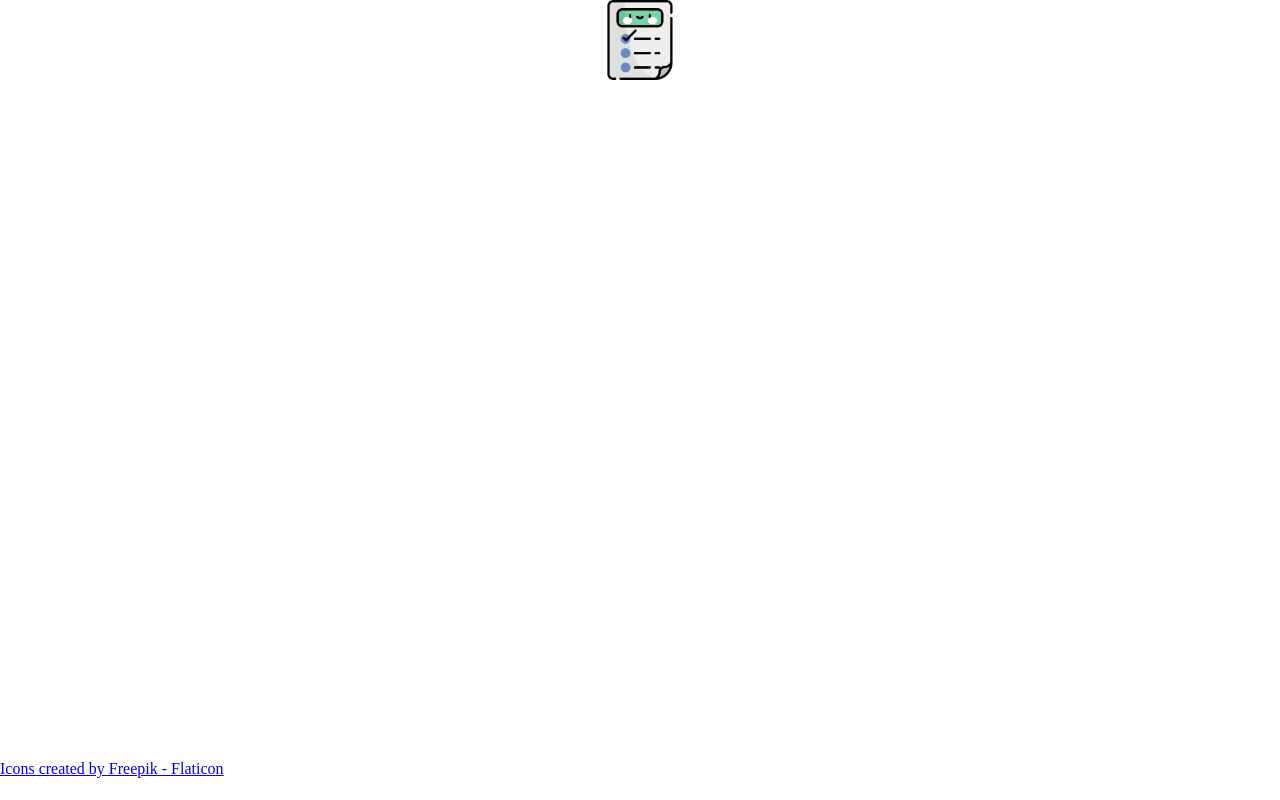
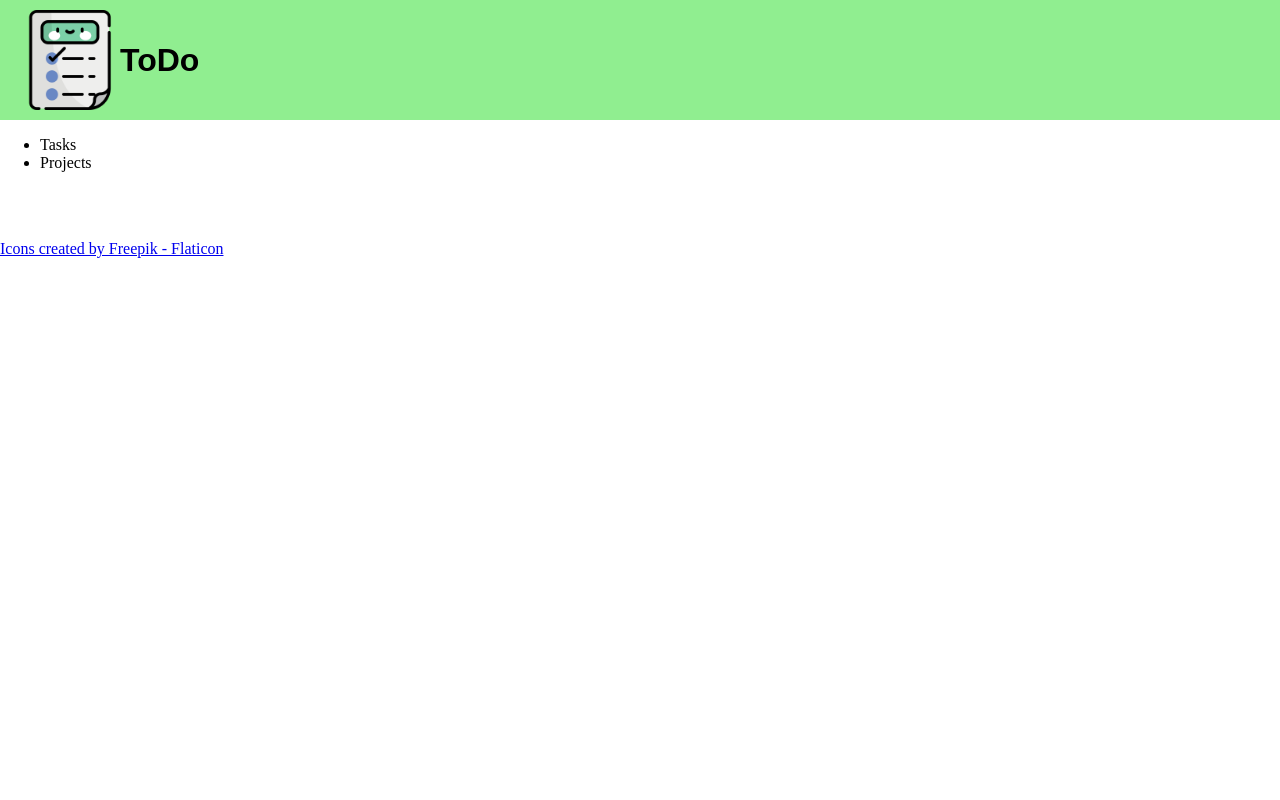
Before and after one commit to Charn11/todo_list, a website built with webpack: page dist/index.html in a window 1280 px wide. Built offline with Linux system fonts and the light colour scheme.

Commit message:
edit dom

```diff
--- a/src/style.css
+++ b/src/style.css
@@ -7,13 +7,30 @@ body{
 }
 #main-cont{
     display: grid;
-    grid-template-rows: 10% 85% 5%;
+    grid-template-rows: repeat(auto-fit, minmax(120px, max-content));
     margin: 0px;
     min-height: 100vh;
 }
+#header{
+    display: grid;
+    grid-template-columns: repeat(2, minmax(50px,100px));
+    background-color: lightgreen;
+}
+#title{
+    display: flex;
+    align-items: center;
+    margin: 0px;
+    font-family: Arial, Helvetica, sans-serif;
+    padding-left: 20px;
+}
 #head-icon{
-    width: 100%;
+    max-width: 100px;
     height: 100%;
     object-fit: contain;
     background-size: contain;
+    padding-left: 20px;
 }
+#content{
+    display: grid;
+    grid-template-columns: repeat(auto-fit, minmax(150px,1fr));
+}
```
Also changed, not shown: dist/index.html, dist/main.js.
